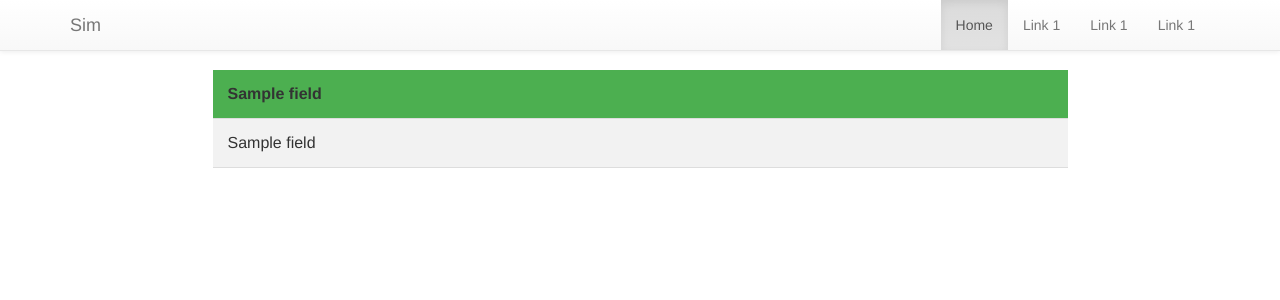
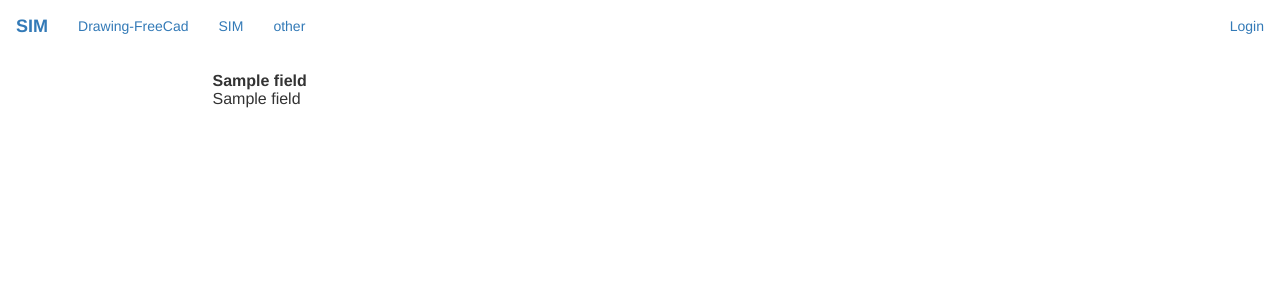
Before and after one commit to amarjeetkapoor1/Sim, a Django app: template Sim_site/Sim/templates/Sim/table.html in a window 1280 px wide. Shown: the top 300 px of the page. Run offline with Django 3.2, Linux system fonts and the light colour scheme; the template is opened without the code that fills it: most values are stand-ins (such as "Sample title", 1, 10 or a date in 2020); some libraries are stand-ins or nearby versions.

Commit message:
adds nav bar

```diff
--- a/Sim_site/Sim/templates/Sim/table.html
+++ b/Sim_site/Sim/templates/Sim/table.html
@@ -1,23 +1,40 @@
+{% load static %}
 <html>
 <head>
-		<title>tables</title>
-			<script src="https://maxcdn.bootstrapcdn.com/bootstrap/3.3.6/js/bootstrap.min.js" integrity="sha384-0mSbJDEHialfmuBBQP6A4Qrprq5OVfW37PRR3j5ELqxss1yVqOtnepnHVP9aJ7xS" crossorigin="anonymous"></script>
-			<link rel="stylesheet" href="https://maxcdn.bootstrapcdn.com/bootstrap/3.3.6/css/bootstrap-theme.min.css" integrity="sha384-fLW2N01lMqjakBkx3l/M9EahuwpSfeNvV63J5ezn3uZzapT0u7EYsXMjQV+0En5r" crossorigin="anonymous">
-			<link rel="stylesheet" href="https://maxcdn.bootstrapcdn.com/bootstrap/3.3.6/css/bootstrap.min.css" integrity="sha384-1q8mTJOASx8j1Au+a5WDVnPi2lkFfwwEAa8hDDdjZlpLegxhjVME1fgjWPGmkzs7" crossorigin="anonymous">
-			<link rel="stylesheet" href="style.css" >
-			<script src="https://ajax.googleapis.com/ajax/libs/jquery/1.12.2/jquery.min.js"></script>
+	<title>Drawing FreeCad</title>
+	<meta charset="utf-8" />
+	<link href="https://fonts.googleapis.com/css?family=Alegreya+Sans+SC" rel="stylesheet">
+	<!-- Latest compiled and minified CSS -->
+	<link rel="stylesheet" href="https://maxcdn.bootstrapcdn.com/bootstrap/3.3.7/css/bootstrap.min.css">
+	<!-- jQuery library -->
+	<script src="https://ajax.googleapis.com/ajax/libs/jquery/1.12.4/jquery.min.js"></script>
+	<!-- Latest compiled JavaScript -->
+	<script src="https://maxcdn.bootstrapcdn.com/bootstrap/3.3.7/js/bootstrap.min.js"></script>
+	<link rel="stylesheet" type="text/css" href="{% static 'css/nav.css' %}" />
 </head>
+
 <body>
-		<nav class="navbar navbar-default navbar-fixed-top">
-		    <div class="container">
+		<!-- navbar here -->
+		<nav role="navigation" class="navbar">
+		  <!-- Brand and toggle get grouped for better mobile display -->
 		  <div class="navbar-header">
-			      <a class="navbar-brand" href="#">Sim</a>
+		      <button type="button" data-target="#navbarCollapse" data-toggle="collapse" class="navbar-toggle">
+		          <span class="sr-only">Toggle navigation</span>
+		          <span class="icon-bar"></span>
+		          <span class="icon-bar"></span>
+		          <span class="icon-bar"></span>
+		      </button>
+		      <a href="#" class="navbar-brand" id="brand" ><b>SIM</b></a>
 		  </div>
-			    <ul class="nav navbar-nav" id="send-right">
-				    <li class="active"><a href="#">Home</a></li>
-				    <li><a href="">Link 1</a></li>
-				    <li><a href="">Link 1</a></li>
-			        <li><a href="#">Link 1</a></li>
+		  <!-- Collection of nav links and other content for toggling -->
+		  <div id="navbarCollapse" class="collapse navbar-collapse">
+		      <ul class="nav navbar-nav" id="links" >
+		          <li><a href="{% url 'indexD' %}">Drawing-FreeCad</a></li>
+		          <li><a href="{% url 'view_home' %}">SIM</a></li>
+		          <li><a href="#">other</a></li>
+		      </ul>
+		      <ul class="nav navbar-nav navbar-right" id="links" >
+		          <li><a href="#">Login</a></li>
 		      </ul>
 		  </div>
 		</nav>
```
Lines whose indentation alone changed are shown as unchanged.
